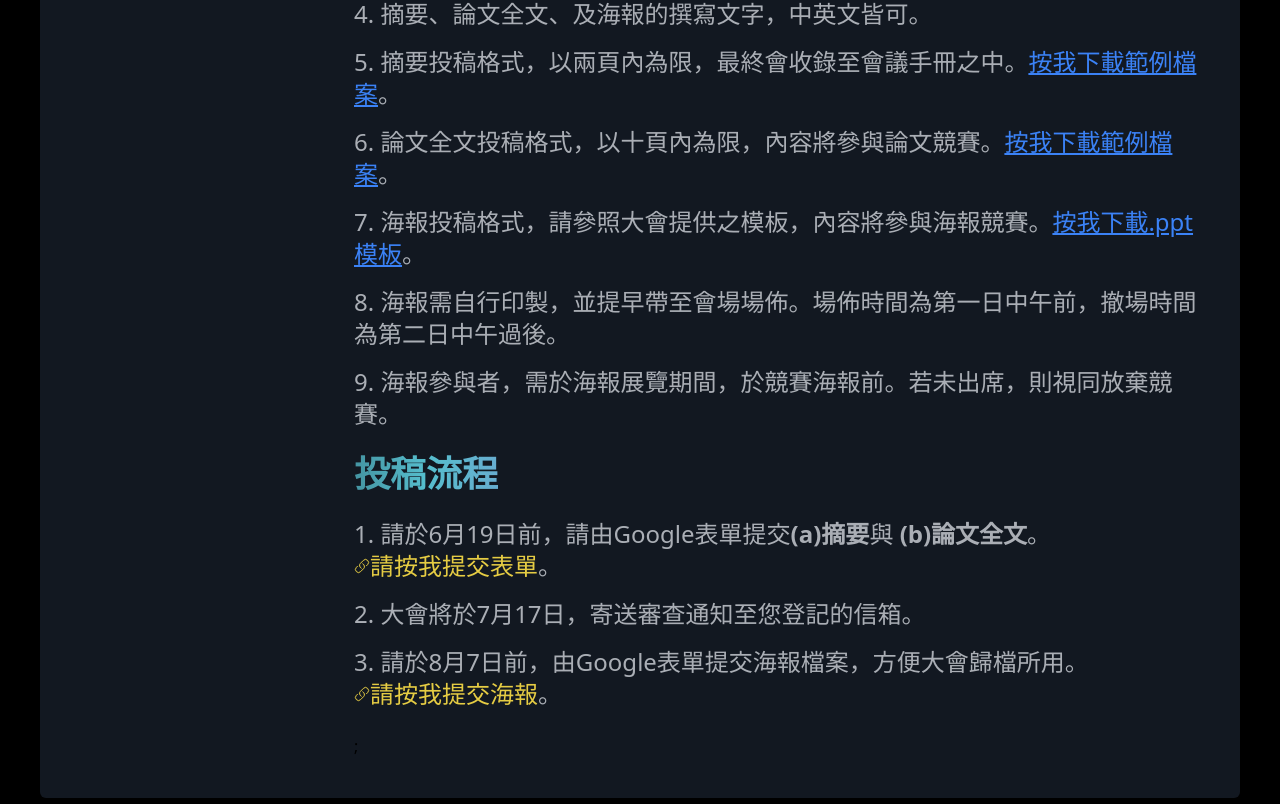
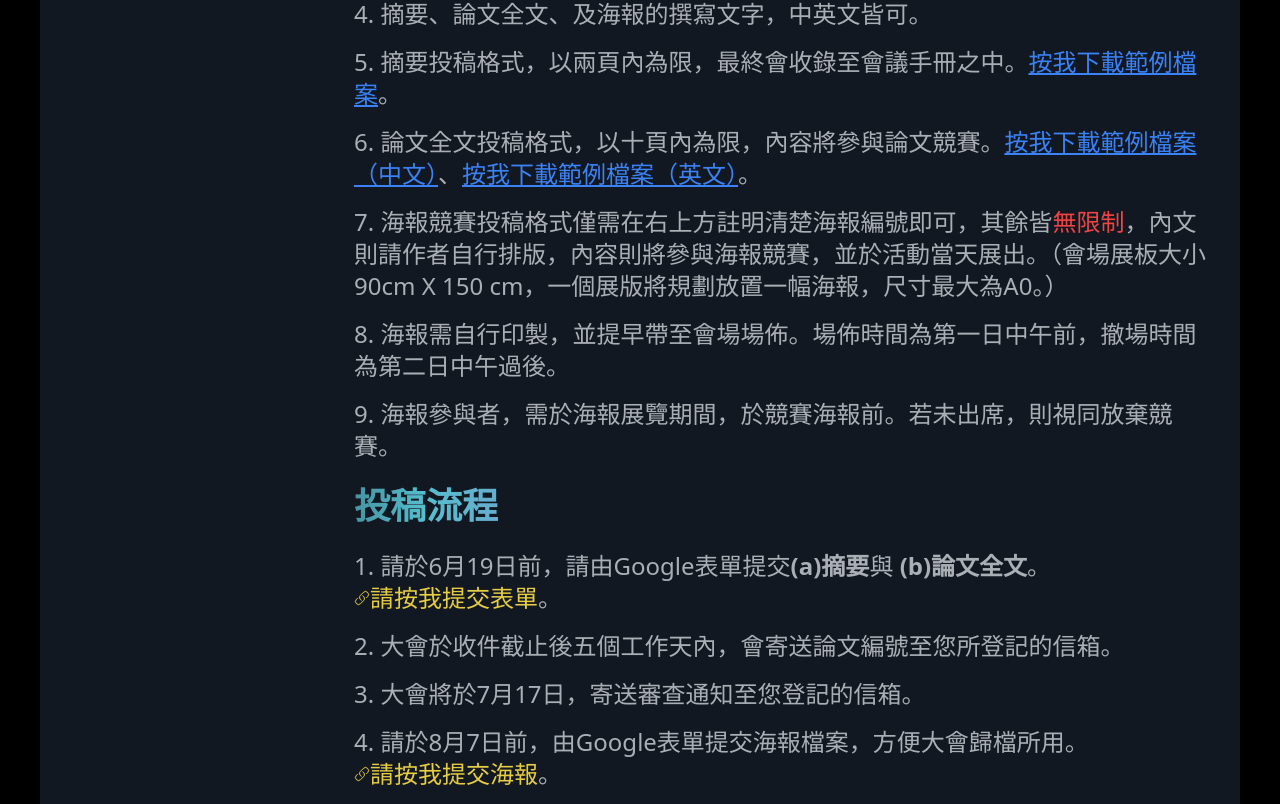
Before and after one commit to OwLu0905/fluid, a Next.js app: page /poster in a window 1280 px wide. Shown: the part 2036-2840 px from the top of the page. Built offline with nearby package versions, Linux system fonts and the light colour scheme.

Commit message:
revise text

```diff
--- a/src/view/exihibition/index.tsx
+++ b/src/view/exihibition/index.tsx
@@ -19,7 +19,7 @@ const ExhibitionPage = () => {
             本次展覽亦有競賽活動，名次則依據現場與會人員所投的票來決定。得獎者亦有獎金作為鼓勵。
           </li>
           <li className="font-normal">
-            展覽模板，可以自行創作，或者由大會所提供的版型做任意改動。按我下載模板。
+            大會無提供展覽模板，請自行發會創意。（會場展板大小 90cm X 150 cm，一個展版將規劃放置一幅海報，尺寸最大為A0。）
           </li>
           <li className="font-normal">
             展覽海報需自行印製，並提早帶至會場佈置。
--- a/src/view/home/Home.tsx
+++ b/src/view/home/Home.tsx
@@ -6,6 +6,7 @@ const essentialDate: DateListType[] = [
   { id: 0, title: "早鳥優惠報名截止日", time: "2023年6月19日（星期一）" },
   { id: 1, title: "論文投稿截止日", time: "2023年6月19日（星期一）" },
   { id: 2, title: "論文審查通知日", time: "2023年7月17日（星期一）" },
+  { id: 3, title: "海報上傳截止日", time: "2023年8月07日（星期一）" },
 ];
 
 const HomePage = () => {
--- a/src/view/poster/Compet.tsx
+++ b/src/view/poster/Compet.tsx
@@ -53,7 +53,11 @@ const Compet = () => {
           <p className="mr-2 font-normal">
             6. 論文全文投稿格式，以十頁內為限，內容將參與論文競賽。
             <a className="cursor-pointer font-light text-blue-500 underline hover:text-cyan-400">
-              按我下載範例檔案
+              按我下載範例檔案（中文）
+            </a>
+            、
+            <a className="cursor-pointer font-light text-blue-500 underline hover:text-cyan-400">
+              按我下載範例檔案（英文）
             </a>
             。
           </p>
@@ -62,11 +66,10 @@ const Compet = () => {
       <li>
         <div className="flex flex-wrap">
           <p className="mr-2 font-normal">
-            7. 海報投稿格式，請參照大會提供之模板，內容將參與海報競賽。
-            <a className="cursor-pointer font-light text-blue-500 underline hover:text-cyan-400">
+            7. 海報競賽投稿格式僅需在右上方註明清楚海報編號即可，其餘皆<span className="text-red-500" >無限制</span>，內文則請作者自行排版，內容則將參與海報競賽，並於活動當天展出。（會場展板大小 90cm X 150 cm，一個展版將規劃放置一幅海報，尺寸最大為A0。）
+            {/* <a className="cursor-pointer font-light text-blue-500 underline hover:text-cyan-400">
               按我下載.ppt模板
-            </a>
-            。
+            </a> */}
           </p>
         </div>
       </li>
--- a/src/view/poster/Procedure.tsx
+++ b/src/view/poster/Procedure.tsx
@@ -27,14 +27,21 @@ const Procedure = () => {
       <li>
         <div className="flex flex-wrap">
           <p className="mr-2 font-normal">
-            2. 大會將於7月17日，寄送審查通知至您登記的信箱。
+            2. 大會於收件截止後五個工作天內，會寄送論文編號至您所登記的信箱。
           </p>
         </div>
       </li>
       <li>
         <div className="flex flex-wrap">
           <p className="mr-2 font-normal">
-            3. 請於8月7日前，由Google表單提交海報檔案，方便大會歸檔所用。{" "}
+            3. 大會將於7月17日，寄送審查通知至您登記的信箱。
+          </p>
+        </div>
+      </li>
+      <li>
+        <div className="flex flex-wrap">
+          <p className="mr-2 font-normal">
+            4. 請於8月7日前，由Google表單提交海報檔案，方便大會歸檔所用。{" "}
           </p>
           <Link
             rel="canonical"
--- a/src/view/traffic/index.tsx
+++ b/src/view/traffic/index.tsx
@@ -40,6 +40,7 @@ const trafficWay = [
           "（搭乘捷運至北投站或新北投站下車，轉搭亞太接駁車；每日06:20~22:30提供飯店至北投捷運站免費接駁服務)",
           "★ 北投捷運站候車處:捷運站1號出口右側廣場前方接駁車站牌。",
           "★ 新北投捷運站候車處:捷運站出口左後方20公尺接駁車站牌。",
+          "★ 新北投捷運站步行至北投亞太飯店，約20-30分鐘，路程經數段上坡。",
         ],
         image: undefined,
       },
```
